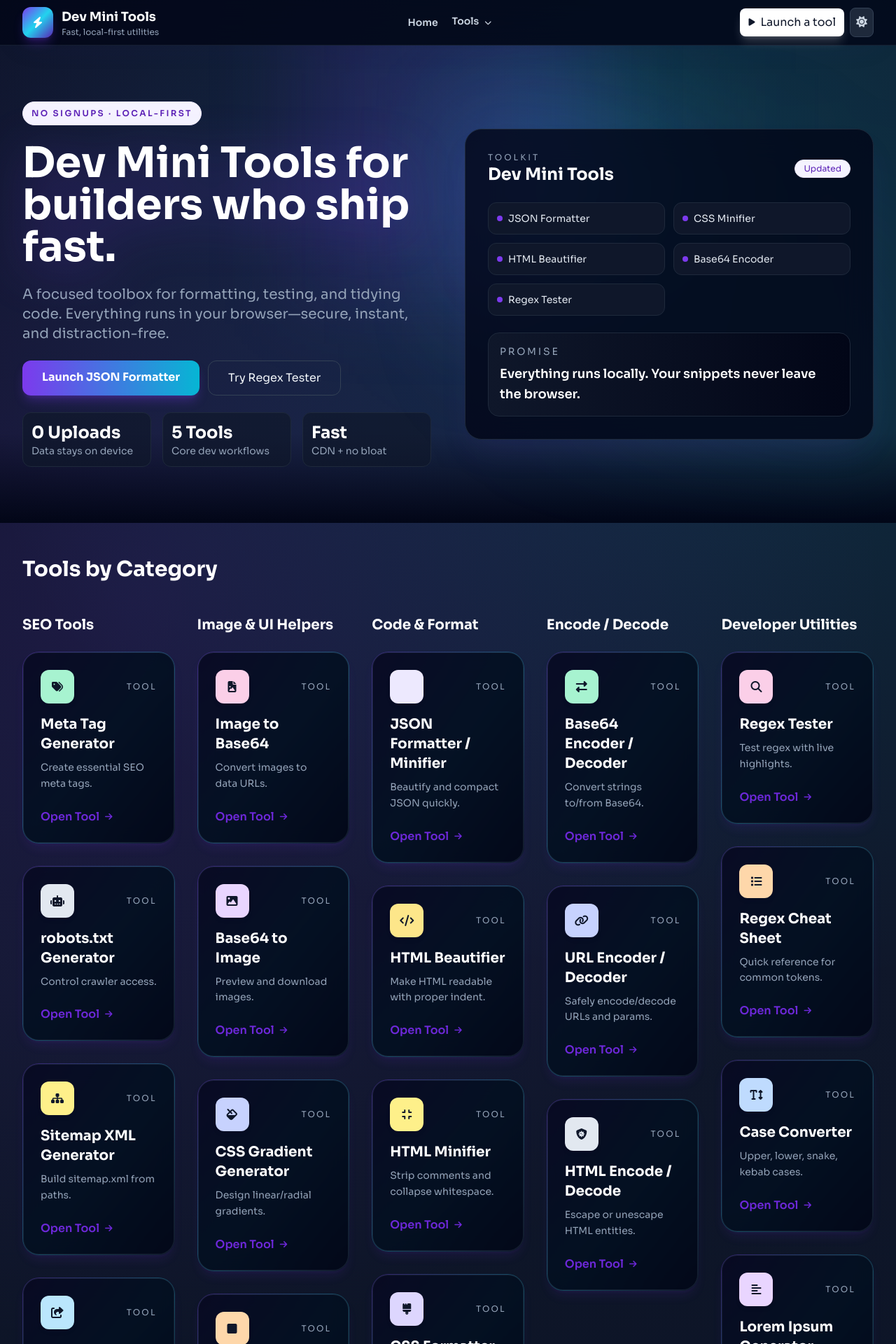
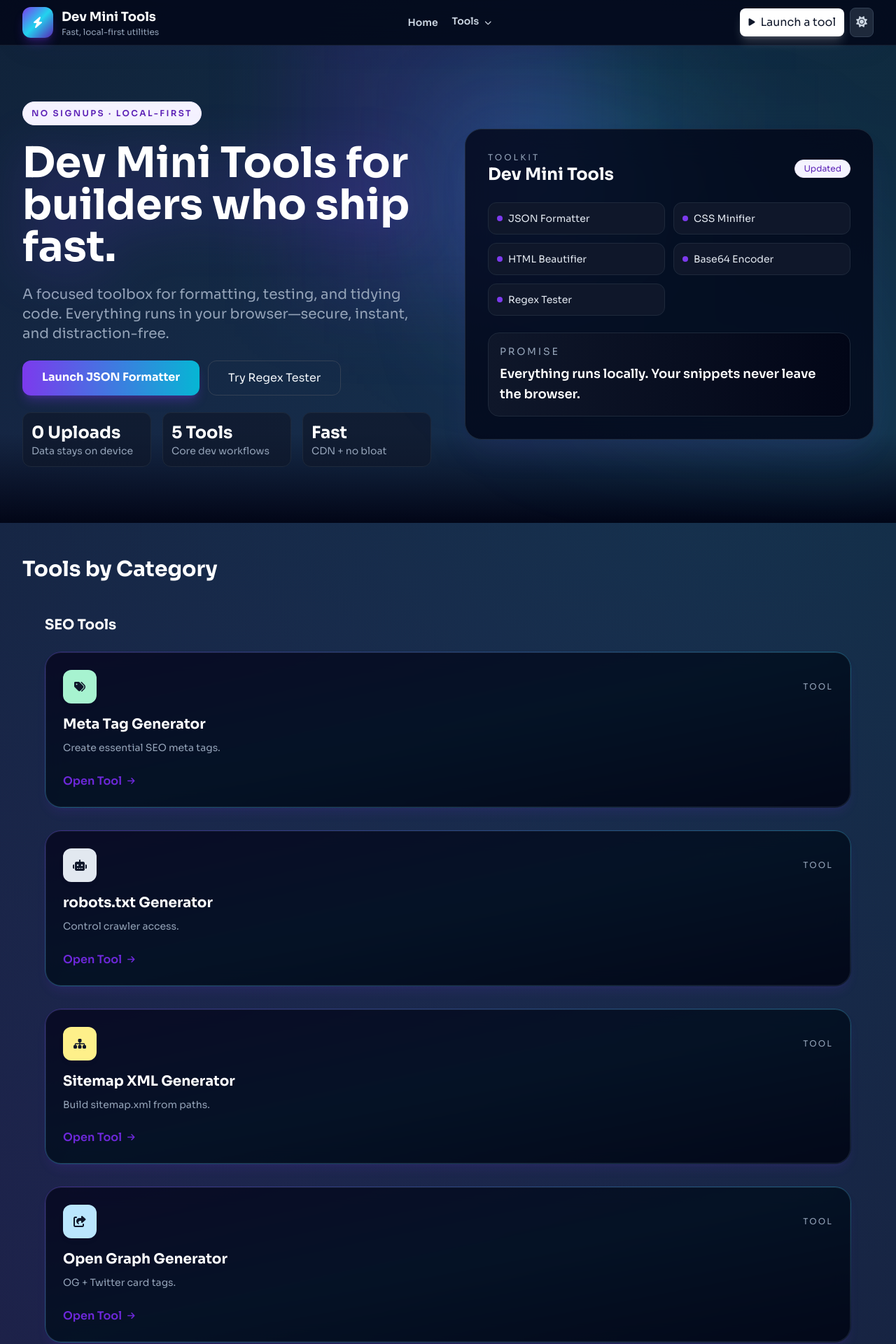
Before and after one commit to nomanafridi941-ops/Dev-Mini-Tools, a React (Vite) app: page / in a window 1280 px wide. Shown: the top 1920 px of the page at 70% size. Built offline with nearby package versions, Linux system fonts and the light colour scheme.

Commit message:
fix(home): stack categories vertically; keep dropdown side-by-side only

```diff
--- a/pages/Home.tsx
+++ b/pages/Home.tsx
@@ -97,7 +97,7 @@
           </div>
         </div>
 
-        <div className="grid grid-cols-1 lg:grid-cols-5 gap-8 max-w-7xl mx-auto justify-items-center">
+        <div className="grid grid-cols-1 gap-12 max-w-6xl mx-auto">
           <div className="space-y-6">
             <h3 className="text-xl font-bold text-slate-900 dark:text-white">SEO Tools</h3>
             <div className="grid grid-cols-1 gap-8">
```
